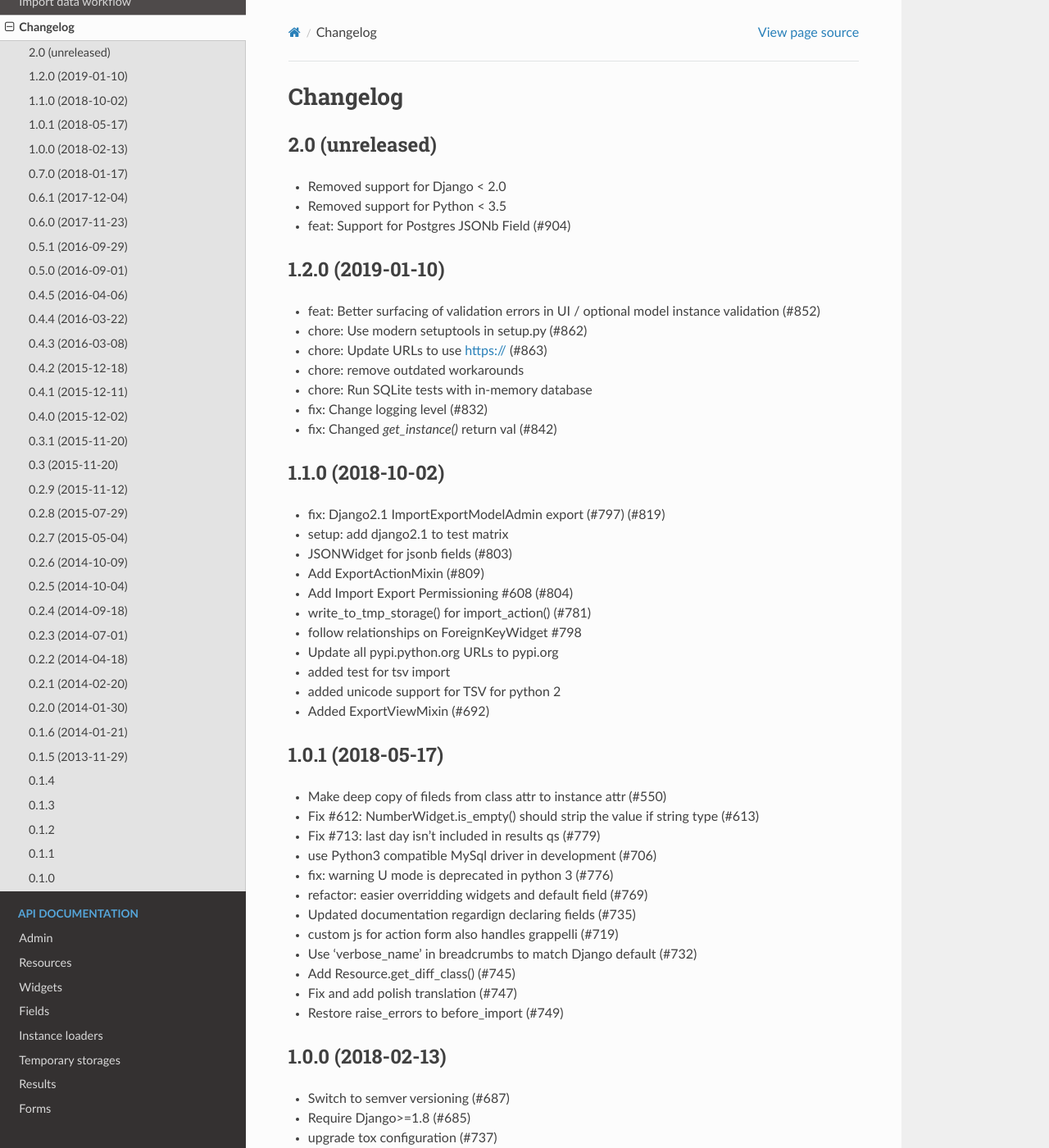
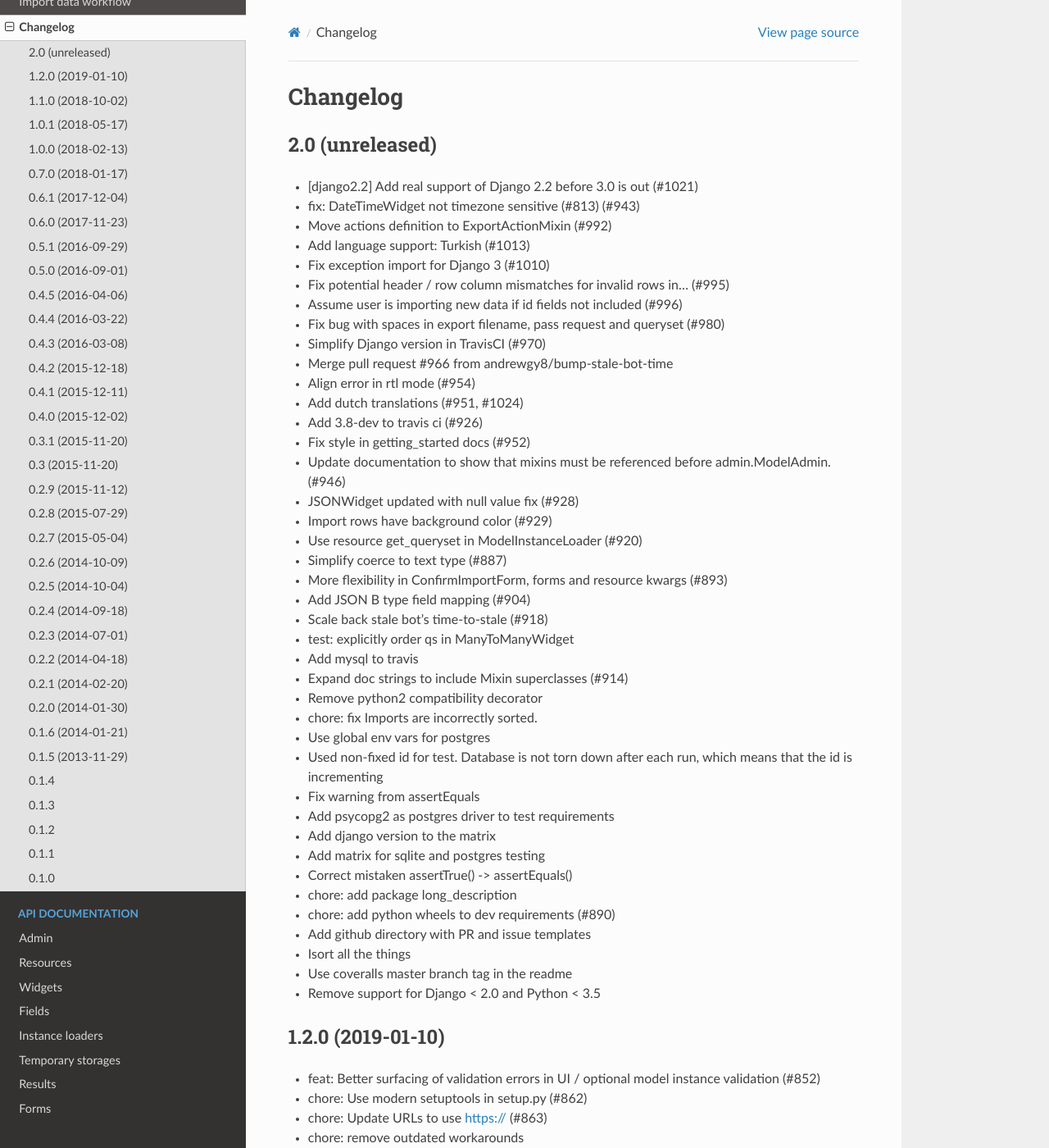
Before and after one commit to django-import-export/django-import-export, a Sphinx documentation site: the page built from docs/changelog.rst, in a window 1280 px wide and 1400 px high. Shown: the whole window at 82% size. Built offline with Sphinx 7.4.7 and the Read the Docs theme 2.0.0, drawn with Linux system fonts in a browser that asks for light colours.

Commit message:
chore: Preparing release 2.0.0

```diff
--- a/docs/changelog.rst
+++ b/docs/changelog.rst
@@ -5,9 +5,85 @@ Changelog
 2.0 (unreleased)
 ----------------
 
-- Removed support for Django < 2.0
-- Removed support for Python < 3.5
-- feat: Support for Postgres JSONb Field (#904)
+- [django2.2] Add real support of Django 2.2 before 3.0 is out (#1021)
+
+- fix: DateTimeWidget not timezone sensitive (#813) (#943)
+
+- Move actions definition to ExportActionMixin (#992)
+
+- Add language support: Turkish (#1013)
+
+- Fix exception import for Django 3 (#1010)
+
+- Fix potential header / row column mismatches for invalid rows in… (#995)
+
+- Assume user is importing new data if id fields not included (#996)
+
+- Fix bug with spaces in export filename, pass request and queryset (#980)
+
+- Simplify Django version in TravisCI (#970)
+
+- Merge pull request #966 from andrewgy8/bump-stale-bot-time
+
+- Align error in rtl mode (#954)
+
+- Add dutch translations (#951, #1024)
+
+- Add 3.8-dev to travis ci (#926)
+
+- Fix style in getting_started docs (#952)
+
+- Update documentation to show that mixins must be referenced before admin.ModelAdmin. (#946)
+
+- JSONWidget updated with null value fix (#928)
+
+- Import rows have background color (#929)
+
+- Use resource get_queryset in ModelInstanceLoader (#920)
+
+- Simplify coerce to text type (#887)
+
+- More flexibility in ConfirmImportForm, forms and resource kwargs  (#893)
+
+- Add JSON B type field mapping (#904)
+
+- Scale back stale bot's time-to-stale (#918)
+
+- test: explicitly order qs in ManyToManyWidget
+
+- Add mysql to travis
+
+- Expand doc strings to include Mixin superclasses (#914)
+
+- Remove python2 compatibility decorator
+
+- chore: fix Imports are incorrectly sorted.
+
+- Use global env vars for postgres
+
+- Used non-fixed id for test. Database is not torn down after each run, which means that the id is incrementing
+
+- Fix warning from assertEquals
+
+- Add psycopg2 as postgres driver to test requirements
+
+- Add django version to the matrix
+
+- Add matrix for sqlite and postgres testing
+
+- Correct mistaken assertTrue() -> assertEquals()
+
+- chore: add package long_description
+
+- chore: add python wheels to dev requirements (#890)
+
+- Add github directory with PR and issue templates
+
+- Isort all the things
+
+- Use coveralls master branch tag in the readme
+
+- Remove support for Django < 2.0 and Python < 3.5
 
 1.2.0 (2019-01-10)
 ------------------
```
